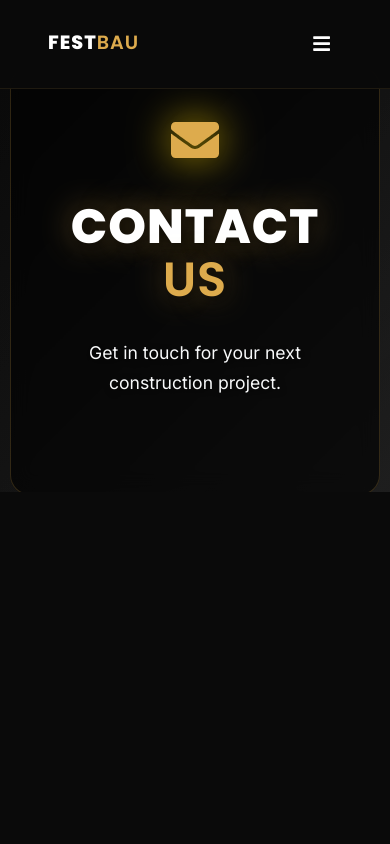
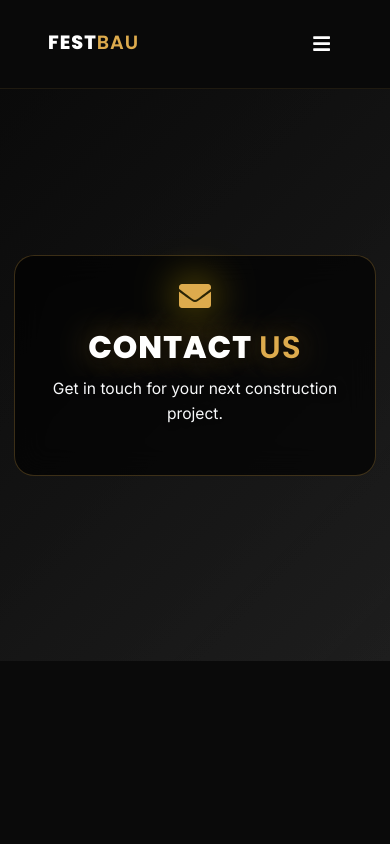
Before and after one commit to NetspireStudios/festbau-construction, a React (Create React App) app: page /contact in a window 390 px wide. Shown: the top 844 px of the page. Built offline with nearby package versions, Linux system fonts and the light colour scheme.

Commit message:
Complete hero section optimization for 90% zoom compatibility and mobile display

```diff
--- a/src/components/Hero.css
+++ b/src/components/Hero.css
@@ -39,7 +39,7 @@
   background-size: cover;
   background-position: center;
   background-repeat: no-repeat;
-  opacity: 0.8;
+  opacity: 0.6;
 }
 
 .hero-background-slide:nth-child(1) {
@@ -80,7 +80,7 @@
   left: 0;
   width: 100%;
   height: 100%;
-  background: rgba(0, 0, 0, 0.15);
+  background: rgba(0, 0, 0, 0.25);
   z-index: 2;
 }
 
@@ -110,19 +110,20 @@
   width: 100%;
   text-align: center;
   padding: 0 20px;
+  transform: scale(0.95);
 }
 
 .hero-text {
-  max-width: 1000px;
+  max-width: 1100px;
   margin: 0 auto;
 }
 
 .hero-title {
   font-family: var(--font-accent);
-  font-size: clamp(2.8rem, 5vw, 4.5rem);
+  font-size: clamp(2.5rem, 4.5vw, 4.2rem);
   font-weight: 900;
-  line-height: 1.2;
-  margin-bottom: 1.5rem;
+  line-height: 1.1;
+  margin-bottom: 1.2rem;
   text-transform: uppercase;
   letter-spacing: 1px;
   color: var(--white);
@@ -133,7 +134,7 @@
 .hero-title .gold-text {
   color: #DDAB4D;
   font-weight: 900;
-  font-size: clamp(3.2rem, 5.5vw, 5rem);
+  font-size: clamp(2.8rem, 5vw, 4.8rem);
   position: relative;
   text-shadow: 3px 3px 15px rgba(0, 0, 0, 0.9), 0 0 40px rgba(221, 171, 77, 0.8), 2px 2px 8px rgba(0, 0, 0, 1);
   animation: textShine 3s ease-in-out infinite;
@@ -166,7 +167,7 @@
 }
 
 .hero-title .subtitle-text {
-  font-size: clamp(1.6rem, 3vw, 2.4rem);
+  font-size: clamp(1.4rem, 2.5vw, 2.2rem);
   font-weight: 600;
   color: var(--gray-light);
   letter-spacing: 0.3px;
@@ -174,17 +175,17 @@
 
 .hero-subtitle {
   font-family: var(--font-primary);
-  font-size: clamp(1rem, 1.8vw, 1.2rem);
+  font-size: clamp(0.95rem, 1.6vw, 1.15rem);
   font-weight: 400;
   line-height: 1.6;
   color: var(--gray-light);
-  margin-bottom: 2.5rem;
-  max-width: 700px;
+  margin-bottom: 2.2rem;
+  max-width: 750px;
   margin-left: auto;
   margin-right: auto;
   text-shadow: 2px 2px 10px rgba(0, 0, 0, 0.9), 0 0 15px rgba(0, 0, 0, 0.8);
-  background: rgba(0, 0, 0, 0.6);
-  padding: 1.2rem 2.5rem;
+  background: rgba(0, 0, 0, 0.65);
+  padding: 1.1rem 2.2rem;
   border-radius: 12px;
   backdrop-filter: blur(10px);
   border: 1px solid rgba(255, 255, 255, 0.1);
@@ -194,8 +195,8 @@
 .hero-highlights {
   display: flex;
   justify-content: center;
-  gap: 2rem;
-  margin-bottom: 2.5rem;
+  gap: 1.8rem;
+  margin-bottom: 2.2rem;
   flex-wrap: wrap;
 }
 
@@ -203,7 +204,7 @@
   display: flex;
   align-items: center;
   gap: 0.5rem;
-  padding: 0.75rem 1rem;
+  padding: 0.7rem 0.9rem;
   background: rgba(221, 171, 77, 0.1);
   border-radius: 25px;
   border: 1px solid rgba(221, 171, 77, 0.2);
@@ -217,12 +218,12 @@
 }
 
 .highlight-icon {
-  font-size: 1rem;
+  font-size: 0.95rem;
   color: var(--gold);
 }
 
 .highlight-item span {
-  font-size: 0.9rem;
+  font-size: 0.85rem;
   color: var(--white);
   font-weight: 600;
 }
@@ -230,26 +231,26 @@
 /* ===== HERO BUTTONS ===== */
 .hero-buttons {
   display: flex;
-  gap: 1.5rem;
+  gap: 1.3rem;
   justify-content: center;
   flex-wrap: wrap;
-  margin-bottom: 3rem;
+  margin-bottom: 2.8rem;
 }
 
 .hero-buttons .btn {
-  padding: 16px 32px;
-  font-size: 1rem;
+  padding: 14px 28px;
+  font-size: 0.95rem;
   font-weight: 600;
-  min-width: 200px;
+  min-width: 180px;
   font-family: var(--font-primary);
 }
 
 /* ===== HERO STATS ===== */
 .hero-stats {
   display: grid;
-  grid-template-columns: repeat(auto-fit, minmax(120px, 1fr));
-  gap: 1.5rem;
-  max-width: 600px;
+  grid-template-columns: repeat(auto-fit, minmax(110px, 1fr));
+  gap: 1.3rem;
+  max-width: 650px;
   margin: 0 auto;
 }
 
@@ -433,7 +434,32 @@
   }
 }
 
-/* ===== HERO MOBILE OPTIMIZATION ===== */
+/* ===== MOBILE PERFORMANCE OPTIMIZATIONS ===== */
+@media (max-width: 768px) {
+  .hero-background-slider,
+  .hero-particles {
+    /* Reduce animations on mobile for better performance */
+    animation-duration: 30s;
+  }
+
+  .hero-background-slide {
+    opacity: 0.4; /* More dimmed on mobile for better text readability */
+  }
+
+  .hero-overlay {
+    background: rgba(0, 0, 0, 0.35); /* Slightly more overlay on mobile */
+  }
+
+  /* Improve touch targets */
+  .btn,
+  .highlight-item,
+  .stat-item {
+    min-height: 44px;
+    cursor: pointer;
+    -webkit-tap-highlight-color: rgba(221, 171, 77, 0.2);
+  }
+}
+
 @media (max-width: 1024px) {
   .hero {
     min-height: 90vh;
@@ -441,14 +467,18 @@
     padding-top: 100px; /* Account for navbar */
   }
 
+  .hero-content {
+    transform: scale(1); /* Remove scaling on tablets */
+  }
+
   .hero-title {
-    font-size: clamp(2.5rem, 6vw, 4rem);
+    font-size: clamp(2.2rem, 5.5vw, 3.8rem);
     line-height: 1.1;
     margin-bottom: 1rem;
   }
 
   .hero-subtitle {
-    font-size: clamp(1rem, 2.5vw, 1.3rem);
+    font-size: clamp(0.95rem, 2.2vw, 1.25rem);
     line-height: 1.5;
     margin-bottom: 2rem;
     max-width: 90%;
@@ -496,6 +526,7 @@
 
   .hero-content {
     padding: 0 1rem;
+    transform: scale(1); /* Remove scaling on mobile */
   }
 
   .hero-text {
@@ -505,7 +536,7 @@
   }
 
   .hero-title {
-    font-size: clamp(2rem, 8vw, 3.5rem);
+    font-size: clamp(1.8rem, 7vw, 3.2rem); /* Better mobile sizing */
     line-height: 1.1;
     margin-bottom: 1rem;
     word-wrap: break-word;
@@ -515,6 +546,7 @@
   .hero-title .gold-text {
     display: block;
     margin-bottom: 0.2rem;
+    font-size: clamp(2rem, 7.5vw, 3.5rem); /* Proportional to main title */
   }
 
   .hero-title .subtitle-text {
@@ -524,11 +556,11 @@
   }
 
   .hero-subtitle {
-    font-size: clamp(0.95rem, 3vw, 1.2rem);
+    font-size: clamp(0.85rem, 3.5vw, 1.1rem); /* Better mobile sizing */
     line-height: 1.6;
     margin-bottom: 2rem;
     max-width: 100%;
-    padding: 0 1rem;
+    padding: 0.9rem 1.5rem; /* Optimized mobile padding */
   }
 
   .hero-highlights {
@@ -602,13 +634,13 @@
   }
 
   .stat-number {
-    font-size: clamp(1.5rem, 4vw, 2rem);
+    font-size: clamp(1.3rem, 4vw, 1.8rem); /* Better mobile sizing */
     display: block;
     margin-bottom: 0.5rem;
   }
 
   .stat-label {
-    font-size: clamp(0.8rem, 2vw, 1rem);
+    font-size: clamp(0.7rem, 2.5vw, 0.9rem); /* Better mobile sizing */
     opacity: 0.9;
   }
 }
@@ -628,13 +660,17 @@
   }
 
   .hero-title {
-    font-size: clamp(1.8rem, 10vw, 2.8rem);
+    font-size: clamp(1.6rem, 8vw, 2.5rem); /* Very responsive for small screens */
     margin-bottom: 0.8rem;
   }
 
+  .hero-title .gold-text {
+    font-size: clamp(1.8rem, 8.5vw, 2.8rem); /* Proportional sizing */
+  }
+
   .hero-subtitle {
-    font-size: clamp(0.9rem, 3.5vw, 1.1rem);
-    padding: 0 0.5rem;
+    font-size: clamp(0.8rem, 4vw, 1rem); /* Very responsive sizing */
+    padding: 0.8rem 1.2rem; /* Compact padding */
     margin-bottom: 1.5rem;
   }
 
@@ -677,33 +713,32 @@
   }
 
   .stat-number {
-    font-size: clamp(1.3rem, 5vw, 1.8rem);
+    font-size: clamp(1.2rem, 5vw, 1.6rem); /* Compact sizing */
   }
 
   .stat-label {
-    font-size: clamp(0.75rem, 2.5vw, 0.9rem);
+    font-size: clamp(0.65rem, 3vw, 0.85rem); /* Compact sizing */
   }
 }
 
-/* ===== MOBILE PERFORMANCE OPTIMIZATIONS ===== */
-@media (max-width: 768px) {
-  .hero-background-slider,
-  .hero-particles {
-    /* Reduce animations on mobile for better performance */
-    animation-duration: 30s;
+/* ===== LANDSCAPE MOBILE OPTIMIZATION ===== */
+@media (max-height: 500px) and (orientation: landscape) {
+  .hero {
+    min-height: 95vh; /* Use more height in landscape */
   }
 
-  .hero-background-slide {
-    opacity: 0.6;
+  .hero-content {
+    transform: scale(0.9); /* Scale down in landscape */
   }
 
-  /* Improve touch targets */
-  .btn,
-  .highlight-item,
-  .stat-item {
-    min-height: 44px;
-    cursor: pointer;
-    -webkit-tap-highlight-color: rgba(221, 171, 77, 0.2);
+  .hero-highlights {
+    flex-direction: row;
+    gap: 1rem;
+  }
+
+  .hero-stats {
+    grid-template-columns: repeat(3, 1fr);
+    gap: 1rem;
   }
 }
 
--- a/src/pages/PageStyles.css
+++ b/src/pages/PageStyles.css
@@ -6,14 +6,14 @@
 
 /* ===== PAGE HERO SECTION ===== */
 .page-hero {
-  height: 70vh;
+  height: 85vh; /* Increased from 70vh to 85vh for better content fit */
   position: relative;
   display: flex;
   align-items: center;
   justify-content: center;
   background: linear-gradient(135deg, var(--primary-black) 0%, var(--secondary-black) 100%);
   overflow: hidden;
-  padding: 2rem 0;
+  padding: 1rem 0; /* Reduced padding for more space */
 }
 
 .hero-background {
@@ -26,43 +26,43 @@
   background-size: cover;
   background-position: center;
   background-repeat: no-repeat;
-  opacity: 0.7; /* Increased from 0.12 to 0.7 for much better visibility */
+  opacity: 0.5; /* Reduced from 0.7 to 0.5 for slightly dimmer background */
 }
 
 /* ===== SPECIFIC PAGE BACKGROUNDS ===== */
 .commercial-hero .hero-background {
   background-image: url('https://images.unsplash.com/photo-1486406146926-c627a92ad1ab?w=1920&h=1080&fit=crop&q=80');
-  opacity: 0.8; /* Even more visible for commercial page */
+  opacity: 0.6; /* Reduced from 0.8 to 0.6 for slightly dimmer but still visible */
 }
 
 .residential-hero .hero-background {
   background-image: url('https://images.unsplash.com/photo-1564013799919-ab600027ffc6?w=1920&h=1080&fit=crop&q=80');
-  opacity: 0.7;
+  opacity: 0.5;
 }
 
 .additional-services-hero .hero-background {
   background-image: url('https://images.unsplash.com/photo-1581094794329-c8112a89af12?w=1920&h=1080&fit=crop&q=80');
-  opacity: 0.7;
+  opacity: 0.5;
 }
 
 .project-management-hero .hero-background {
   background-image: url('https://images.unsplash.com/photo-1454165804606-c3d57bc86b40?w=1920&h=1080&fit=crop&q=80');
-  opacity: 0.7;
+  opacity: 0.5;
 }
 
 .portfolio-hero .hero-background {
   background-image: url('https://images.unsplash.com/photo-1503387762-592deb58ef4e?w=1920&h=1080&fit=crop&q=80');
-  opacity: 0.7;
+  opacity: 0.5;
 }
 
 .contact-hero .hero-background {
   background-image: url('https://images.unsplash.com/photo-1560472354-b33ff0c44a43?w=1920&h=1080&fit=crop&q=80');
-  opacity: 0.7;
+  opacity: 0.5;
 }
 
 .quote-hero .hero-background {
   background-image: url('https://images.unsplash.com/photo-1560448204-e02f11c3d0e2?w=1920&h=1080&fit=crop&q=80');
-  opacity: 0.7;
+  opacity: 0.5;
 }
 
 .hero-overlay {
@@ -73,9 +73,9 @@
   height: 100%;
   background: linear-gradient(
     135deg,
-    rgba(10, 10, 10, 0.4) 0%,  /* Reduced from 0.85 to 0.4 for less dimming */
-    rgba(26, 26, 26, 0.3) 50%, /* Reduced from 0.75 to 0.3 */
-    rgba(42, 42, 42, 0.4) 100% /* Reduced from 0.85 to 0.4 */
+    rgba(10, 10, 10, 0.5) 0%,  /* Increased from 0.4 to 0.5 for slightly more dimming */
+    rgba(26, 26, 26, 0.4) 50%, /* Increased from 0.3 to 0.4 */
+    rgba(42, 42, 42, 0.5) 100% /* Increased from 0.4 to 0.5 */
   );
   z-index: 2;
 }
@@ -84,64 +84,66 @@
   position: relative;
   z-index: 3;
   text-align: center;
-  max-width: 900px; /* Increased for better layout */
+  max-width: 1000px; /* Increased from 900px for better layout */
   margin: 0 auto;
-  padding: 3rem 2rem; /* Enhanced padding for better spacing */
-  background: rgba(0, 0, 0, 0.6); /* Added background for better text readability */
+  padding: 2rem 1.5rem; /* Optimized padding for better fit */
+  background: rgba(0, 0, 0, 0.65); /* Slightly more opaque for better text readability */
   border-radius: 20px;
-  backdrop-filter: blur(10px);
-  border: 1px solid rgba(221, 171, 77, 0.2);
+  backdrop-filter: blur(15px);
+  border: 1px solid rgba(221, 171, 77, 0.25);
+  transform: scale(0.95); /* Slightly scale down content to ensure it fits at 90% zoom */
 }
 
 .page-icon {
-  font-size: 4.5rem; /* Slightly larger for better presence */
+  font-size: clamp(3.5rem, 5vw, 4.5rem); /* Responsive sizing to ensure it fits */
   color: var(--gold);
-  margin-bottom: 2rem; /* Increased spacing */
+  margin-bottom: 1.5rem; /* Optimized spacing */
   filter: drop-shadow(0 0 20px rgba(255, 215, 0, 0.7));
   text-shadow: 0 0 30px rgba(221, 171, 77, 0.8);
 }
 
 .page-title {
   font-family: var(--font-accent);
-  font-size: clamp(3rem, 6vw, 5.5rem); /* Slightly larger max size */
+  font-size: clamp(2.5rem, 5vw, 5rem); /* Better responsive sizing */
   font-weight: 800;
-  margin-bottom: 2rem; /* Increased spacing */
+  margin-bottom: 1.5rem; /* Optimized spacing */
   text-transform: uppercase;
   letter-spacing: 1px;
   color: var(--white);
   text-shadow: 3px 3px 15px rgba(0, 0, 0, 0.9), 0 0 30px rgba(221, 171, 77, 0.5);
   line-height: 1.1;
+  word-wrap: break-word;
 }
 
 .page-subtitle {
   font-family: var(--font-primary);
-  font-size: clamp(1.1rem, 2vw, 1.4rem); /* Slightly larger */
-  line-height: 1.7; /* Better line height */
+  font-size: clamp(1rem, 2vw, 1.3rem); /* Better responsive sizing */
+  line-height: 1.6; /* Improved line height for readability */
   color: var(--gray-light);
-  margin-bottom: 3rem;
+  margin-bottom: 2.5rem; /* Optimized spacing */
   text-shadow: 2px 2px 10px rgba(0, 0, 0, 0.9);
-  max-width: 700px;
+  max-width: 800px; /* Slightly reduced for better fit */
   margin-left: auto;
   margin-right: auto;
-  margin-bottom: 3rem;
+  margin-bottom: 2.5rem;
 }
 
 /* ===== HERO STATS ===== */
 .hero-stats {
   display: flex;
   justify-content: center;
-  gap: 2.5rem; /* Adjusted gap */
+  gap: 2rem; /* Reduced gap for better fit */
   flex-wrap: wrap;
-  margin-top: 2rem;
+  margin-top: 1.5rem; /* Reduced margin */
 }
 
 .stat {
   text-align: center;
-  padding: 2rem 1.5rem; /* Increased padding */
+  padding: 1.5rem 1.2rem; /* Optimized padding */
   background: rgba(221, 171, 77, 0.15); /* Enhanced background */
   border-radius: 15px; /* Increased border radius */
   border: 1px solid rgba(221, 171, 77, 0.3);
-  min-width: 140px; /* Increased min width */
+  min-width: 120px; /* Optimized min width */
   transition: all var(--transition-medium);
   backdrop-filter: blur(5px);
 }
@@ -156,7 +158,7 @@
 .stat-number {
   display: block;
   font-family: var(--font-accent);
-  font-size: 3rem; /* Increased size */
+  font-size: clamp(2rem, 4vw, 2.8rem); /* Responsive sizing */
   font-weight: 800;
   color: var(--gold);
   line-height: 1;
@@ -166,9 +168,9 @@
 .stat-label {
   display: block;
   font-family: var(--font-primary);
-  font-size: 0.95rem; /* Slightly larger */
+  font-size: clamp(0.8rem, 1.5vw, 0.95rem); /* Responsive sizing */
   color: var(--white); /* Changed to white for better visibility */
-  margin-top: 0.7rem; /* Increased margin */
+  margin-top: 0.5rem; /* Optimized margin */
   text-transform: uppercase;
   letter-spacing: 0.5px;
   font-weight: 600;
@@ -413,22 +415,77 @@
 }
 
 /* ===== RESPONSIVE DESIGN ===== */
+@media (max-width: 1024px) {
+  .page-hero {
+    height: 80vh; /* Slightly reduced for tablets */
+  }
+
+  .page-hero-content {
+    transform: scale(1); /* Remove scaling on tablets */
+    padding: 2.5rem 2rem; /* Better padding for tablets */
+  }
+
+  .page-icon {
+    font-size: clamp(3rem, 4vw, 4rem);
+  }
+
+  .page-title {
+    font-size: clamp(2.2rem, 4.5vw, 4.5rem);
+  }
+}
+
 @media (max-width: 768px) {
   .page-hero {
-    height: 60vh;
+    height: 75vh; /* Optimized height for mobile */
+    padding: 0.5rem 0; /* Minimal padding */
+  }
+
+  .page-hero-content {
+    transform: scale(1); /* Remove scaling on mobile */
+    padding: 2rem 1.5rem; /* Mobile-optimized padding */
+    max-width: 95%; /* Use most of screen width */
+    margin: 0 auto;
+  }
+
+  .page-icon {
+    font-size: clamp(2.5rem, 6vw, 3.5rem); /* Mobile-optimized sizing */
+    margin-bottom: 1rem;
+  }
+
+  .page-title {
+    font-size: clamp(2rem, 6vw, 3.5rem); /* Mobile-optimized sizing */
+    margin-bottom: 1rem;
+    line-height: 1.1;
+  }
+
+  .page-subtitle {
+    font-size: clamp(0.9rem, 3vw, 1.2rem); /* Mobile-optimized sizing */
+    margin-bottom: 2rem;
+    max-width: 100%;
+    padding: 0 1rem;
   }
 
   .hero-stats {
-    gap: 1.5rem;
+    gap: 1rem; /* Reduced gap on mobile */
+    margin-top: 1rem;
+    flex-direction: row; /* Keep horizontal layout */
+    justify-content: space-around; /* Distribute evenly */
   }
 
   .stat {
-    min-width: 100px;
-    padding: 1rem;
+    min-width: 90px; /* Smaller min width for mobile */
+    padding: 1rem 0.8rem; /* Compact padding */
+    flex: 1; /* Equal distribution */
+    max-width: 110px; /* Prevent too wide */
   }
 
   .stat-number {
-    font-size: 2rem;
+    font-size: clamp(1.5rem, 5vw, 2rem); /* Mobile-optimized sizing */
+  }
+
+  .stat-label {
+    font-size: clamp(0.7rem, 2vw, 0.85rem); /* Mobile-optimized sizing */
+    margin-top: 0.3rem;
   }
 
   .services-grid,
@@ -452,22 +509,73 @@
   }
 
   .page-hero {
-    height: 50vh;
+    height: 70vh; /* Compact height for small screens */
+    padding: 0.5rem 0;
+  }
+
+  .page-hero-content {
+    padding: 1.5rem 1rem; /* Compact padding */
+    max-width: 98%; /* Use almost full width */
   }
 
   .page-icon {
-    font-size: 3rem;
+    font-size: clamp(2rem, 8vw, 3rem); /* Very responsive sizing */
+    margin-bottom: 0.8rem;
+  }
+
+  .page-title {
+    font-size: clamp(1.8rem, 8vw, 3rem); /* Very responsive sizing */
+    margin-bottom: 0.8rem;
+  }
+
+  .page-subtitle {
+    font-size: clamp(0.85rem, 4vw, 1.1rem); /* Very responsive sizing */
+    margin-bottom: 1.5rem;
+    padding: 0 0.5rem;
   }
 
   .hero-stats {
-    flex-direction: column;
-    align-items: center;
-    gap: 1rem;
+    gap: 0.5rem; /* Minimal gap */
+    margin-top: 0.8rem;
+  }
+
+  .stat {
+    min-width: 70px; /* Very compact */
+    padding: 0.8rem 0.5rem;
+  }
+
+  .stat-number {
+    font-size: clamp(1.2rem, 6vw, 1.8rem); /* Compact sizing */
+  }
+
+  .stat-label {
+    font-size: clamp(0.65rem, 2.5vw, 0.8rem); /* Compact sizing */
+    margin-top: 0.2rem;
   }
 
   .service-card,
   .project-card {
     padding: 2rem 1.5rem;
+  }
+}
+
+/* ===== LANDSCAPE MOBILE OPTIMIZATION ===== */
+@media (max-height: 500px) and (orientation: landscape) {
+  .page-hero {
+    height: 90vh; /* Use more height in landscape */
+  }
+
+  .page-hero-content {
+    padding: 1rem;
+    transform: scale(0.9); /* Slightly scale down in landscape */
+  }
+
+  .hero-stats {
+    margin-top: 0.5rem;
+  }
+
+  .stat {
+    padding: 0.5rem;
   }
 }
 
```
